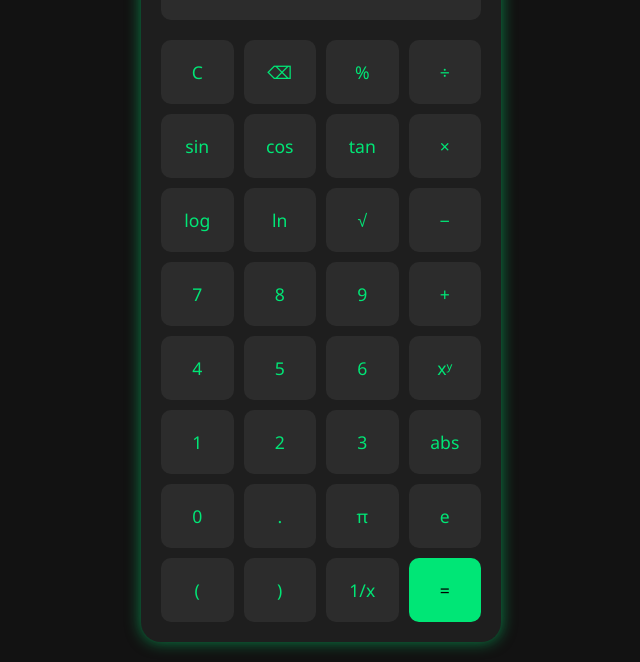
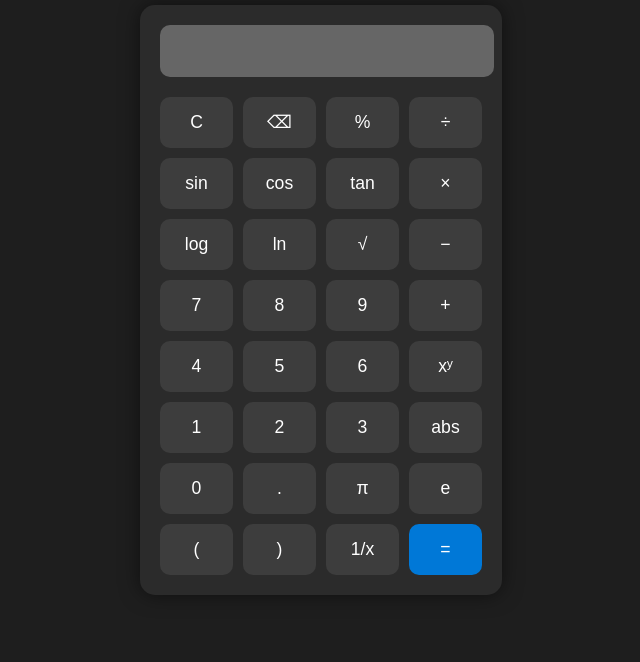
Before and after one commit to Ahteshamalam110/Rind-Calculator, a plain HTML site: page index.html in a window 1280 px wide. Shown: the part 143-805 px from the top of the page, without its empty margins (319-959 px from the left). Drawn offline with Linux system fonts and the light colour scheme.

Commit message:
Update style.css

```diff
--- a/style.css
+++ b/style.css
@@ -1,50 +1,34 @@
-* {
-  box-sizing: border-box;
+body {
   margin: 0;
-  padding: 0;
   font-family: 'Segoe UI', sans-serif;
-}
-
-body {
-  background: #121212;
+  background: #1e1e1e;
   color: white;
   display: flex;
   justify-content: center;
   align-items: center;
-  min-height: 100vh;
+  height: 100vh;
 }
 
 .container {
   text-align: center;
-  width: 100%;
-  max-width: 400px;
-  padding: 20px;
-}
-
-h1 {
-  margin-bottom: 20px;
-  font-size: 2rem;
-  color: #00e676;
 }
 
 .calculator {
-  background: #1e1e1e;
+  background: #2b2b2b;
   padding: 20px;
-  border-radius: 20px;
-  box-shadow: 0 0 15px #00e67688;
+  border-radius: 15px;
+  box-shadow: 0 0 20px rgba(0,0,0,0.5);
 }
 
-#display {
+input#display {
   width: 100%;
-  height: 60px;
-  font-size: 1.5rem;
+  height: 50px;
+  font-size: 1.5em;
   margin-bottom: 20px;
+  text-align: right;
+  padding-right: 10px;
   border: none;
   border-radius: 10px;
-  padding: 10px;
-  background: #2c2c2c;
-  color: #fff;
-  text-align: right;
 }
 
 .buttons {
@@ -54,26 +38,25 @@ h1 {
 }
 
 button {
-  padding: 20px;
-  font-size: 1.1rem;
+  padding: 15px;
+  font-size: 1.1em;
   border: none;
   border-radius: 10px;
-  background: #2c2c2c;
-  color: #00e676;
+  background: #3d3d3d;
+  color: white;
   cursor: pointer;
-  transition: background 0.2s ease;
+  transition: 0.2s;
 }
 
 button:hover {
-  background: #3d3d3d;
+  background: #575757;
 }
 
 .equal {
-  grid-column: span 1;
-  background: #00e676;
-  color: black;
+  background: #0078d7;
+  color: white;
 }
 
 .equal:hover {
-  background: #00c853;
+  background: #005a9e;
 }
```
